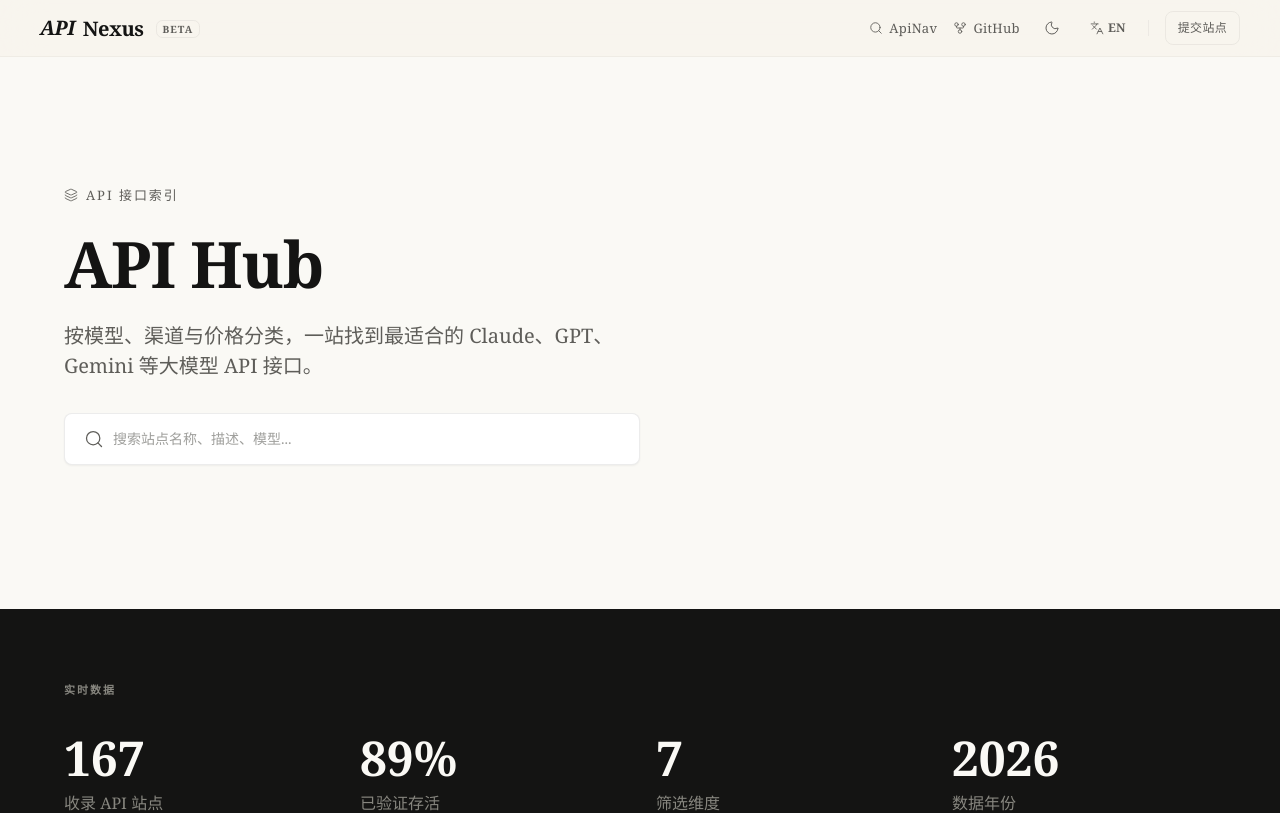
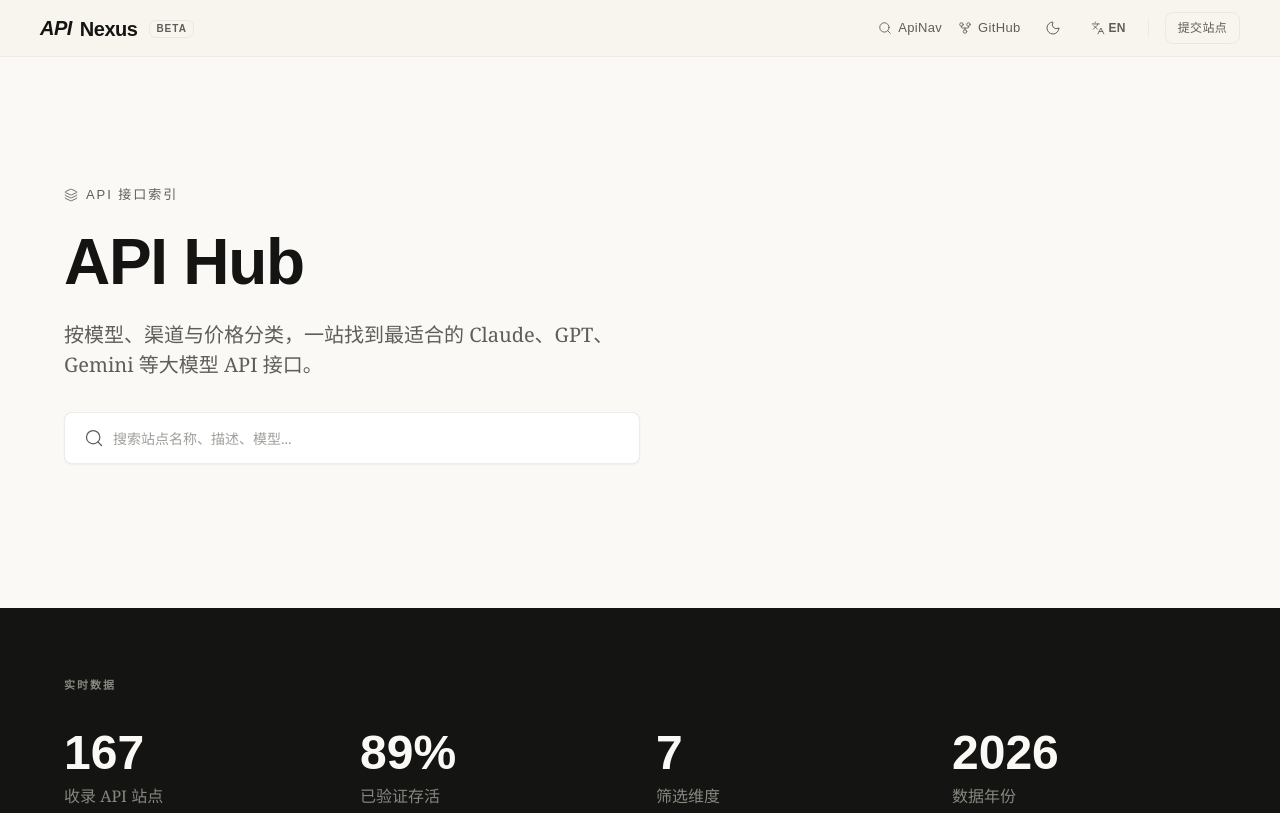
Before and after one commit to aj5364351-spec/api-nexus, a Next.js app: page / in a window 1280 px wide. Shown: the top 813 px of the page. Built offline with nearby package versions, Linux system fonts and the light colour scheme.

Commit message:
Fix fonts: CSS variables now use system fonts (Arial/Georgia/Consolas) matching Anthropic stack

```diff
--- a/src/app/globals.css
+++ b/src/app/globals.css
@@ -4,12 +4,19 @@
 
 @custom-variant dark (&:is(.dark *));
 
+/* ─── 字体系统：对标 Anthropic 官网 ───
+   Anthropic Sans  → Arial（无衬线标题）
+   Anthropic Serif → Georgia（衬线正文）
+   Anthropic Mono  → Consolas（等宽标签）
+   所有字体均为系统自带，无需下载，全平台一致 ─── */
+
 @theme inline {
   --color-background: var(--background);
   --color-foreground: var(--foreground);
-  --font-sans: var(--font-body);
-  --font-mono: var(--font-geist-mono);
-  --font-heading: var(--font-heading);
+  --font-sans: Arial, Helvetica, system-ui, -apple-system, 'Segoe UI', sans-serif;
+  --font-mono: 'Consolas', 'Courier New', 'JetBrains Mono', ui-monospace, monospace;
+  --font-heading: Arial, Helvetica, system-ui, -apple-system, 'Segoe UI', sans-serif;
+  --font-serif: Georgia, 'Times New Roman', 'Noto Serif SC', serif;
   --color-sidebar-ring: var(--sidebar-ring);
   --color-sidebar-border: var(--sidebar-border);
   --color-sidebar-accent-foreground: var(--sidebar-accent-foreground);
@@ -129,15 +136,15 @@
   }
   body {
     @apply bg-background text-foreground;
-    font-family: Georgia, 'Times New Roman', serif;
-    font-size: 18px;
-    line-height: 1.6;
+    font-family: var(--font-sans);
+    font-size: 16px;
+    line-height: 1.55;
     font-weight: 400;
     -webkit-font-smoothing: antialiased;
     -moz-osx-font-smoothing: grayscale;
   }
   html {
-    @apply font-sans;
+    font-family: var(--font-sans);
   }
 }
 
```
